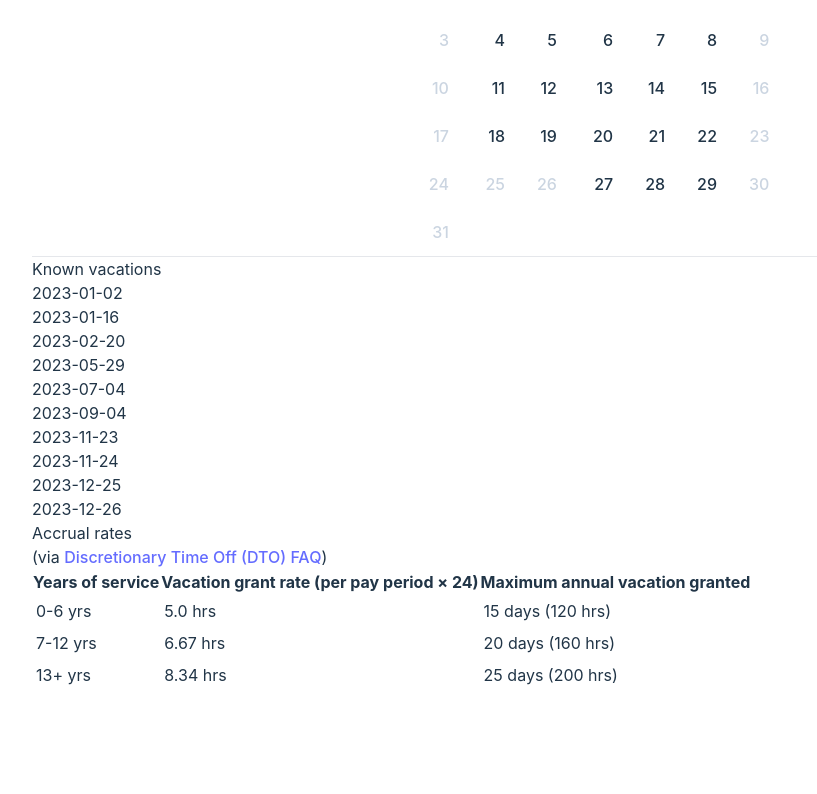
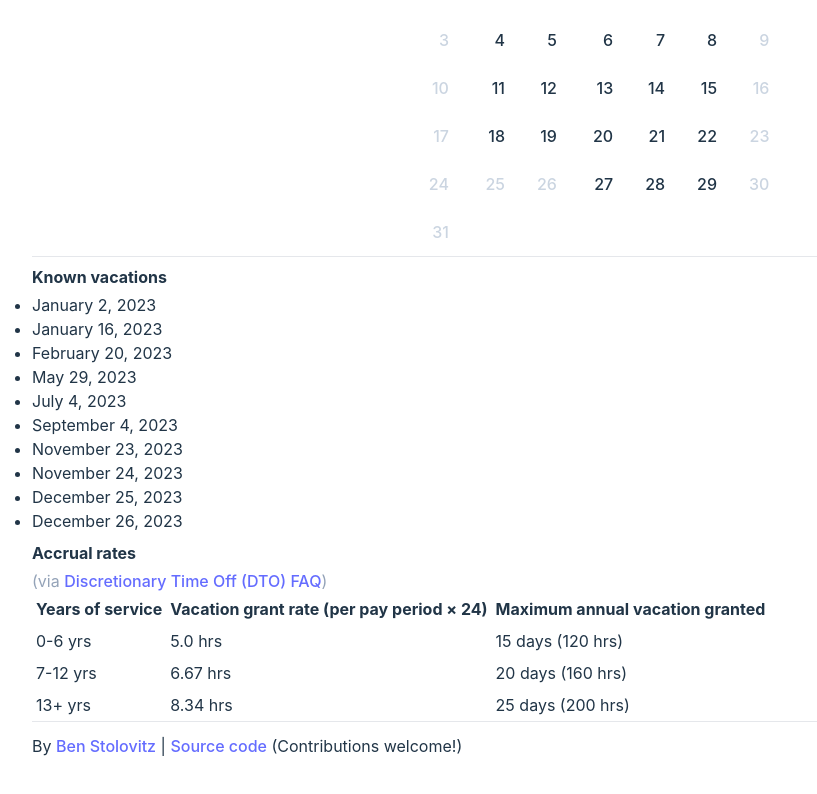
Before and after one commit to citelao/tar2d2, a React (Vite) app: page / in a window 1280 px wide. Shown: the part 3728-4522 px from the top of the page, without its empty margins (0-817 px from the left). Before the commit the page ends 4451 px from the top, so only its background shows below. Built offline with nearby package versions, Linux system fonts and the light colour scheme.

Commit message:
some style nits

```diff
--- a/src/App.tsx
+++ b/src/App.tsx
@@ -287,15 +287,15 @@ function App() {
 
       <hr />
 
-      <h2>Known vacations</h2>
+      <h2 className='font-bold'>Known vacations</h2>
       <ul>
         {known_holidays.map((d) => {
-          return <li>{d.format("YYYY-MM-DD")}</li>;
+          return <li>{d.format("MMMM D, YYYY")}</li>;
         })}
       </ul>
 
       <h2>Accrual rates</h2>
-      <p>(via <a href="https://microsoft.sharepoint.com/sites/HRweb/SitePages/FAQ_DTO.aspx">Discretionary Time Off (DTO) FAQ</a>)</p>
+      <p className='text-slate-400'>(via <a href="https://microsoft.sharepoint.com/sites/HRweb/SitePages/FAQ_DTO.aspx">Discretionary Time Off (DTO) FAQ</a>)</p>
       <table>
         <thead>
           <tr>
@@ -329,6 +329,10 @@ function App() {
       // period. This new accrual rate will be in effect for the last four pay
       // periods of 2022 (11/15, 11/30, 12/15, and 12/31). You would then be able to
       // carry over up to 160 hours of vacation into 2023. */}
+      <hr />
+      <footer className='my-3'>
+        By <a href="https://ben.stolovitz.com">Ben Stolovitz</a> | <a href="https://github.com/citelao/tar2d2">Source code</a> (Contributions welcome!)
+      </footer>
     </>
   );
 }
--- a/src/index.css
+++ b/src/index.css
@@ -20,29 +20,8 @@
 }
 
 @layer components {
-  td {
+  td, th {
     @apply p-1;
-  }
-}
-
-a {
-  font-weight: 500;
-  color: #646cff;
-  text-decoration: inherit;
-}
-a:hover {
-  color: #535bf2;
-}
-
-body {
-  margin: 0;
-  min-width: 320px;
-  min-height: 100vh;
-}
-
-h1 {
-  font-size: 3.2em;
-  line-height: 1.1;
   }
 
   button {
@@ -64,6 +43,36 @@ button:focus-visible {
     outline: 4px auto -webkit-focus-ring-color;
   }
 
+  ul {
+    @apply list-disc;
+  }
+
+  ol {
+    @apply list-decimal;
+  }
+
+  h2 {
+    @apply font-bold;
+    @apply mt-2;
+    @apply mb-1;
+  }
+}
+
+body {
+  margin: 0;
+  min-width: 320px;
+  min-height: 100vh;
+}
+
+a {
+  font-weight: 500;
+  color: #646cff;
+  text-decoration: inherit;
+}
+a:hover {
+  color: #535bf2;
+}
+
 @media (prefers-color-scheme: light) {
   :root {
     color: #213547;
```
Lines whose indentation alone changed are shown as unchanged.
